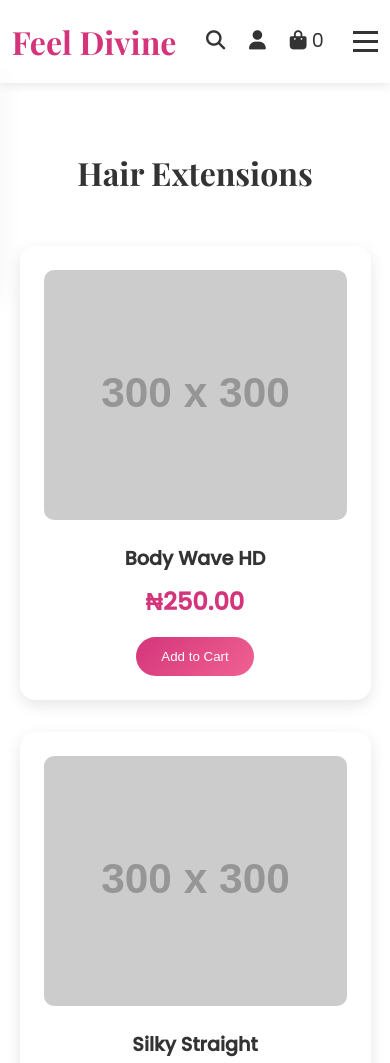
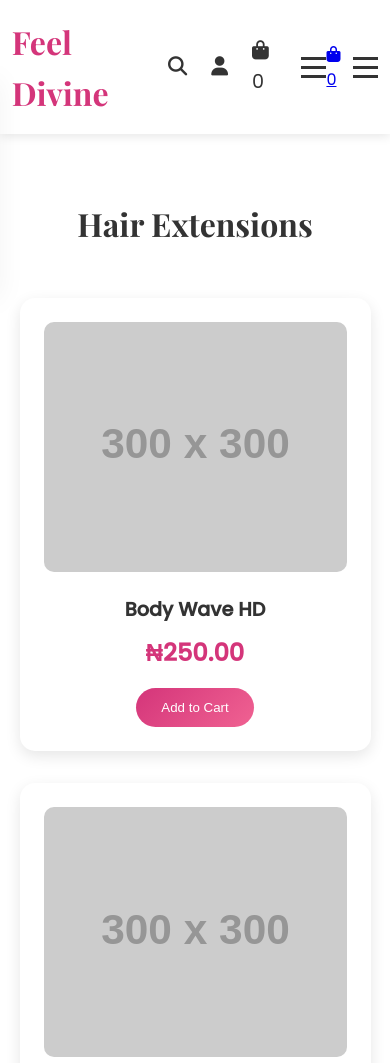
Before and after one commit to feeldivine/store, a plain HTML site: page index.html in a window 390 px wide. Shown: the top 1063 px of the page. Drawn offline with nearby package versions, Linux system fonts and the light colour scheme; placeholder pictures from the web are drawn by us.

Commit message:
Update index.html

```diff
--- a/index.html
+++ b/index.html
@@ -802,11 +802,18 @@
                 <li class="nav-item"><a onclick="showInfoModal('contact-us')" class="nav-link">Contact Us</a></li>
             </ul>
             <div class="nav-icons">
-                <a href="#" id="search-icon" aria-label="Search for products"><i class="fas fa-search"></i></a>
-                <div class="profile-icon-container">
-                    <a href="#" id="profile-icon" aria-label="User account"><i class="fas fa-user"></i></a>
-                    <div class="profile-dropdown" id="profile-dropdown"></div>
-                </div>
+    <a href="#" id="search-icon"><i class="fas fa-search"></i></a>
+    <a href="#" id="profile-icon"><i class="fas fa-user"></i></a>
+    <a href="#" id="cart-icon" class="cart-icon-container">
+        <i class="fas fa-shopping-bag"></i>
+        <span id="cart-count" class="cart-badge">0</span>
+    </a>
+    <div class="hamburger" id="hamburger">
+        <span class="bar"></span>
+        <span class="bar"></span>
+        <span class="bar"></span>
+    </div>
+</div>
                 <a href="#" class="nav-icon" id="cart-icon">
     <i class="fas fa-shopping-bag"></i>
     <span id="cart-count">0</span>
@@ -991,7 +998,7 @@ function showInfoModal(type, data = {}) {
             content = `
                 <p>Welcome to Feel Divine, your ultimate destination for high-quality hair extensions. Founded in 2025, our mission is to empower women by providing products that inspire confidence and celebrate beauty in all its forms.</p>
                 <p>From luxurious virgin hair to premium synthetic blends, every item in our collection is carefully selected to ensure it meets our high standards of quality and style. We believe that feeling divine is a right, not a luxury.</p>
-                <p>Thank you for joining our community. We are excited to be a part of your beauty journey.</p>
+                <p>Thank to you for joining our community. We are excited to be a part of your beauty journey.</p>
             `;
             break;
         case 'shipping':
@@ -1063,6 +1070,8 @@ function setupModalClose(modalId, closeBtnClass) {
 }
 setupModalClose('info-modal', 'close');
 setupModalClose('auth-modal', 'close');
+setupModalClose('checkout-modal', 'close');
+
 
 // Cart functionality
 function updateCartTotal() {
@@ -1163,7 +1172,16 @@ document.getElementById('close-search').addEventListener('click', () => {
     document.getElementById('search-overlay').style.display = 'none';
 });
 
-// Auth Modal functionality
+// **NEW:** Hamburger Menu Functionality
+const hamburger = document.getElementById('hamburger');
+const navMenu = document.querySelector('.nav-menu');
+
+hamburger.addEventListener('click', () => {
+    hamburger.classList.toggle('active');
+    navMenu.classList.toggle('active');
+});
+
+// **FIXED:** Auth Modal functionality
 document.getElementById('profile-icon').addEventListener('click', () => {
     document.getElementById('auth-modal').style.display = 'block';
 });
```
